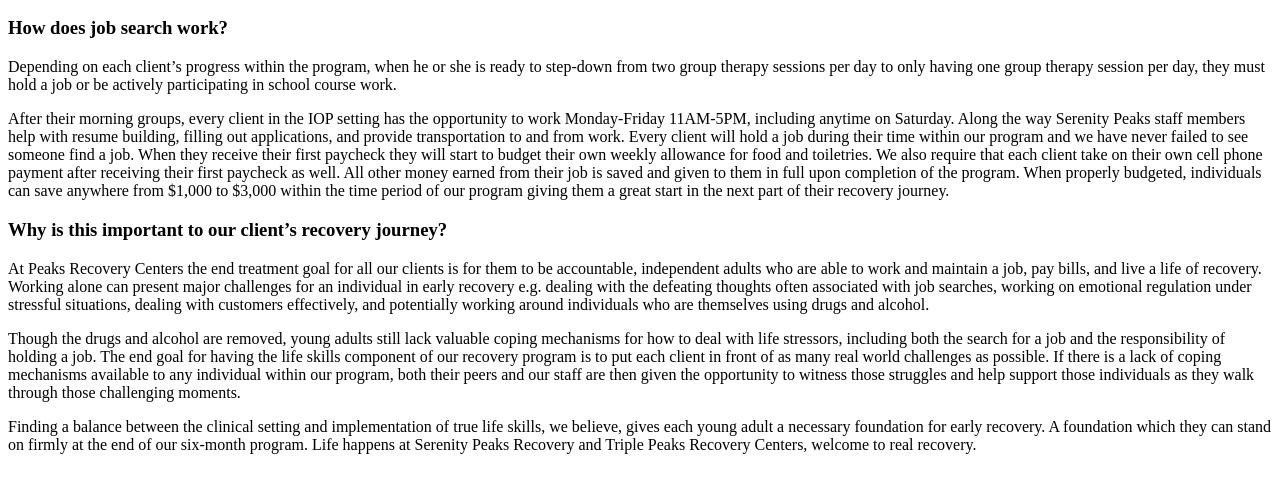
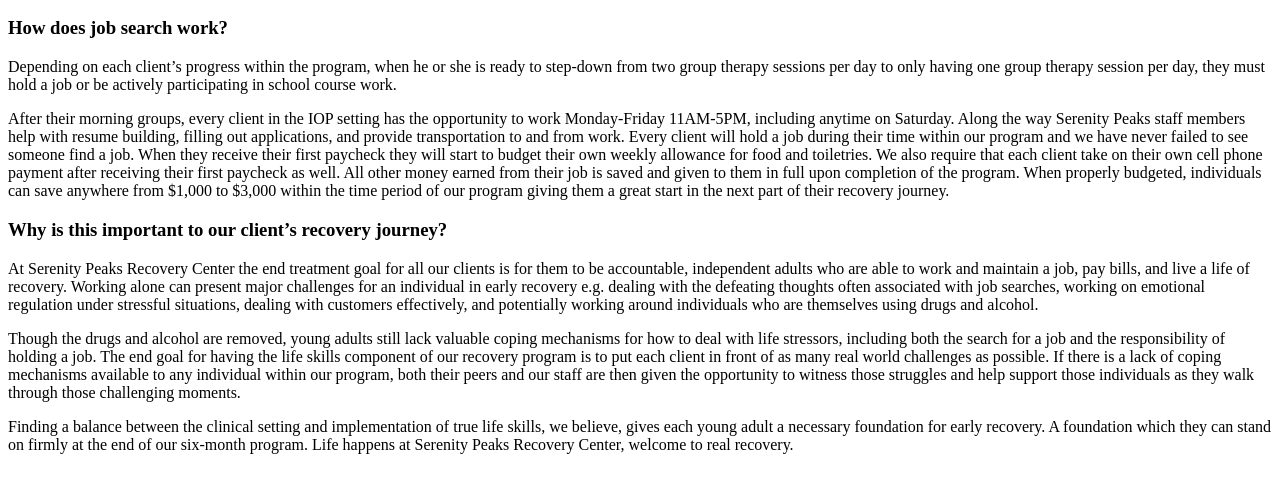
Before and after one commit to WebCab-Design/women.peaksrecovery.com, a website: page src/recovery-program/treatment-philosophy/life-skills/index.v.html in a window 1280 px wide. Shown: the part 96-588 px from the top of the page. Drawn offline with Linux system fonts and the light colour scheme.

Commit message:
Life skills page verbiage changes

```diff
--- a/src/recovery-program/treatment-philosophy/life-skills/index.v.html
+++ b/src/recovery-program/treatment-philosophy/life-skills/index.v.html
@@ -27,9 +27,9 @@
 		<p>After their morning groups, every client in the IOP setting has the opportunity to work Monday-Friday 11AM-5PM, including anytime on Saturday. Along the way Serenity Peaks staff members help with resume building, filling out applications, and provide transportation to and from work. Every client will hold a job during their time within our program and we have never failed to see someone find a job. When they receive their first paycheck they will start to budget their own weekly allowance for food and toiletries. We also require that each client take on their own cell phone payment after receiving their first paycheck as well. All other money earned from their job is saved and given to them in full upon completion of the program. When properly budgeted, individuals can save anywhere from &#36;1,000 to &#36;3,000 within the time period of our program giving them a great start in the next part of their recovery journey.</p>
 
 		<h3>Why is this important to our client’s recovery journey?</h3>
-		<p>At Peaks Recovery Centers the end treatment goal for all our clients is for them to be accountable, independent adults who are able to work and maintain a job, pay bills, and live a life of recovery. Working alone can present major challenges for an individual in early recovery e.g. dealing with the defeating thoughts often associated with job searches, working on emotional regulation under stressful situations, dealing with customers effectively, and potentially working around individuals who are themselves using drugs and alcohol.</p>
+		<p>At Serenity Peaks Recovery Center the end treatment goal for all our clients is for them to be accountable, independent adults who are able to work and maintain a job, pay bills, and live a life of recovery. Working alone can present major challenges for an individual in early recovery e.g. dealing with the defeating thoughts often associated with job searches, working on emotional regulation under stressful situations, dealing with customers effectively, and potentially working around individuals who are themselves using drugs and alcohol.</p>
 		<p>Though the drugs and alcohol are removed, young adults still lack valuable coping mechanisms for how to deal with life stressors, including both the search for a job and the responsibility of holding a job. The end goal for having the life skills component of our recovery program is to put each client in front of as many real world challenges as possible. If there is a lack of coping mechanisms available to any individual within our program, both their peers and our staff are then given the opportunity to witness those struggles and help support those individuals as they walk through those challenging moments.</p>
-		<p>Finding a balance between the clinical setting and implementation of true life skills, we believe, gives each young adult a necessary foundation for early recovery. A foundation which they can stand on firmly at the end of our six-month program. Life happens at Serenity Peaks Recovery and Triple Peaks Recovery Centers, welcome to real recovery.</p>
+		<p>Finding a balance between the clinical setting and implementation of true life skills, we believe, gives each young adult a necessary foundation for early recovery. A foundation which they can stand on firmly at the end of our six-month program. Life happens at Serenity Peaks Recovery Center, welcome to real recovery.</p>
 	</div>
 	<div class="col-xs-12 col-sm-3">
 		<!-- { "partial": "assets/partials/side-menu-treatment-philosophy.p.html" } -->
```
